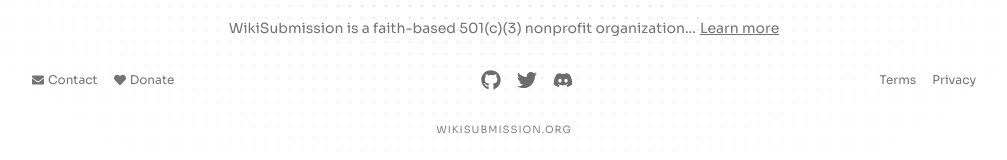
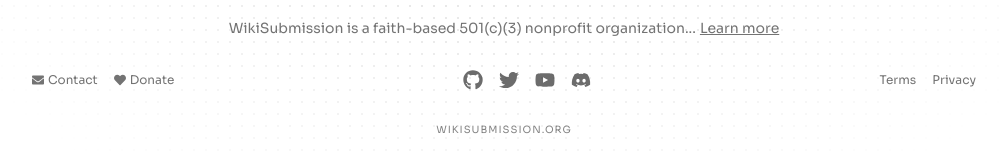
Before and after one commit to WikiSubmission/wikisubmission-org, a Next.js app: page / in a window 1280 px wide. Shown: the part 540-700 px from the top of the page, without its empty margins (136-1143 px from the left). Built offline with nearby package versions, Linux system fonts and the light colour scheme.

Commit message:
chore: added youtube link

```diff
--- a/app/page.tsx
+++ b/app/page.tsx
@@ -210,6 +210,9 @@ export default function Home() {
             <Link href={About.social.twitter}>
               <FaTwitter className="size-5" />
             </Link>
+            <Link href={About.social.youtube}>
+              <FaYoutube className="size-5" />
+            </Link>
             <Link href={About.social.discord}>
               <FaDiscord className="size-5" />
             </Link>
```
